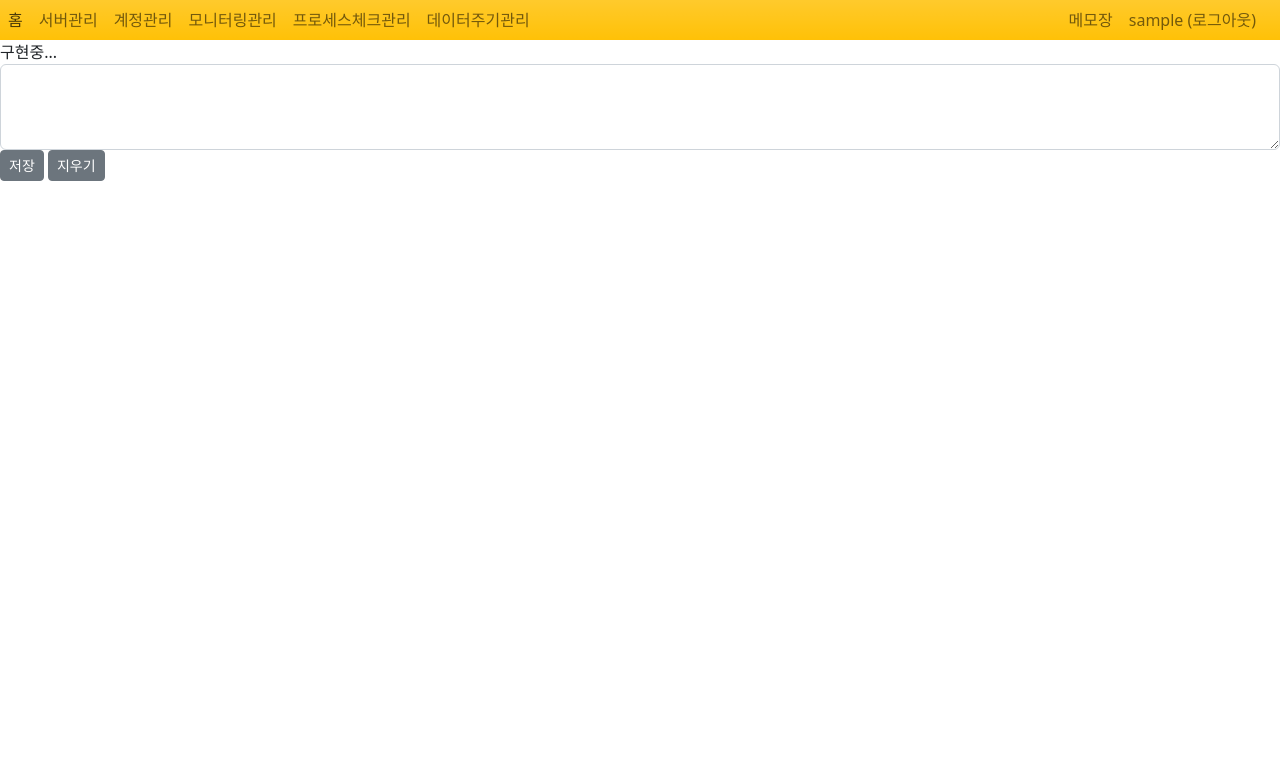
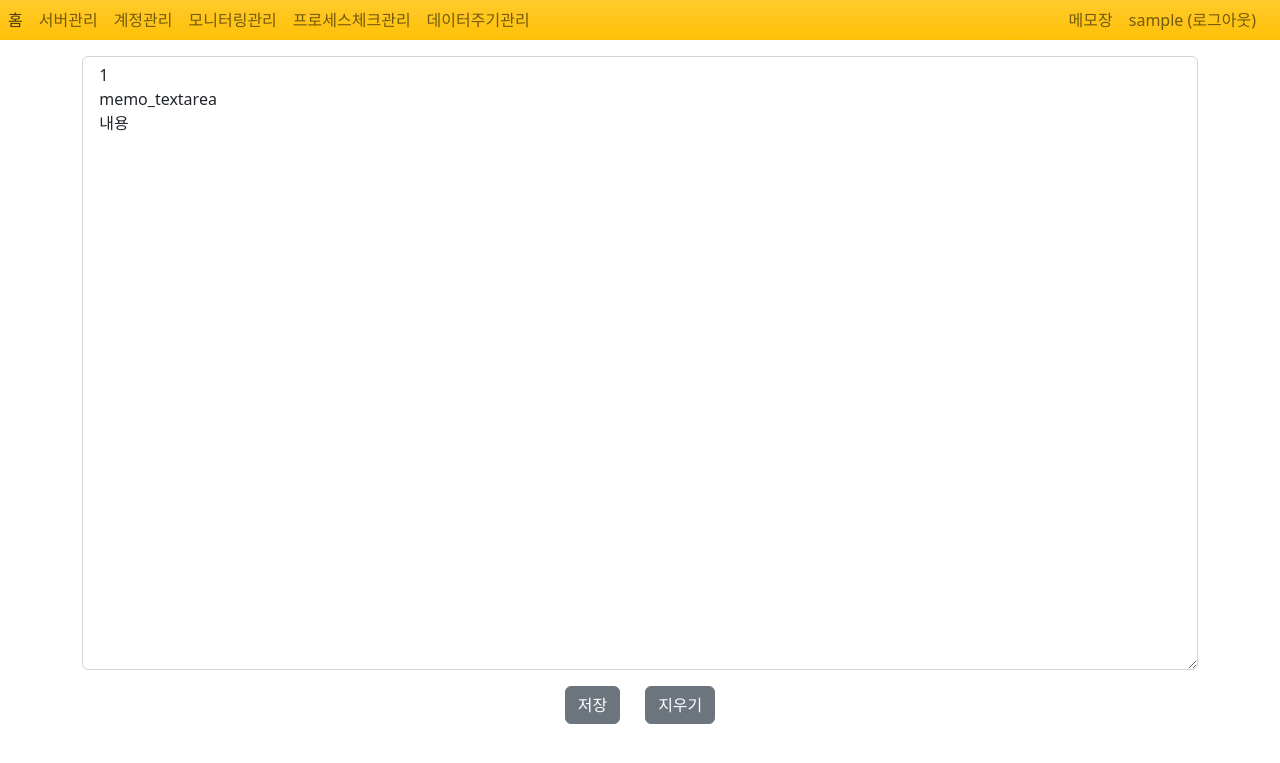
Before and after one commit to bylee5/portaldba, a Django app: page /memo/ in a window 1280 px wide. Shown: the top 763 px of the page. Run offline with Django 4.2, Linux system fonts and the light colour scheme; the visitor is signed in with stand-in values (Sample User, id 1); some libraries are stand-ins or nearby versions.

Commit message:
메모장 저장/지우기 구현

```diff
--- a/memo/templates/memo/memo.html
+++ b/memo/templates/memo/memo.html
@@ -1,27 +1,51 @@
 {% extends 'base.html' %}
 {% block content %}
-구현중...
-<form class="form-inline" onsubmit="return false;" name="insertForm">
-    <textarea class="form-control" id="memo_textarea" name="memo_textarea" rows="3"></textarea>
-    <button class="btn btn-secondary btn-sm" onclick="insertBox()" type="submit">저장</button>
-    <input class="btn btn-secondary btn-sm" type="button" value="지우기" onClick="insertBox_del()">
+<p></p>
+<form class="container text-center" onsubmit="return false;" name="insertForm">
+    {% csrf_token %}
+    <textarea class="form-control mb-3" id="memo_textarea" name="memo_textarea" rows="25"> {{ memo_id }} {{ memo_textarea }}</textarea>
+    <button class="btn btn-secondary" onclick="insertBox()" type="submit">저장</button>
+    <span>&nbsp;&nbsp;&nbsp;&nbsp;</span>
+    <input class="btn btn-secondary" type="button" value="지우기" onClick="insertBox_del()">
 </form>
 
 <!-- 메모 저장 ajax script -->
 <script>
+    var token = $('input[name="csrfmiddlewaretoken"]').prop('value');
+
     function insertBox() {
         insert_callMoreListAjax();
     }
 
     function insertBox_del() {
-        document.insertForm.reset();
+        var retVal = confirm("모두 지우시겠습니까?");
+        if (retVal == true ){
+            document.insertForm.reset();
+        }
     }
 
     function insert_callMoreListAjax() {
         var memo_textarea = $("#memo_textarea").val();
         console.log(memo_textarea);
+
+        $.ajax( {
+            type : 'POST',
+            url: "{% url 'memo:memo_insert' %}",
+            data: {
+                'memo_textarea': memo_textarea,
+                'csrfmiddlewaretoken': token,
+            },
+            success: addMoreMemoAjax,
+            dataType: 'html'
+        });
     }
 </script>
 
+<!-- common ajax script -->
+<script>
+    function addMoreMemoAjax(data, textStatus, jqXHR) {
+        // DO TO
+    }
+</script>
 
 {% endblock %}
--- a/memo/urls.py
+++ b/memo/urls.py
@@ -6,4 +6,5 @@ app_name = 'memo'
 urlpatterns = [
     # ex: /memo/
     path('', views.memo, name='memo'),
+    path('insert',views.memo_insert, name='memo_insert'),
 ]
--- a/memo/views.py
+++ b/memo/views.py
@@ -6,10 +6,50 @@ from django.utils import timezone
 
 from .models import Memo
 
-import math
+@login_required
+def memo(request):
+    memo_id = Memo.objects.all().filter(id=1)
+    context = {'memo_id': '1', 'memo_textarea': '\n memo_textarea \n 내용'}
+    return render(request, 'memo/memo.html', context)
 
 @login_required
-def memo(request):
-    memo_svr_list = Memo.objects.all()
-    context = {'memo_svr_list': memo_svr_list}
-    return render(request, 'memo/memo.html', context)
+def memo_insert(request, memo_id):
+    print(memo_id)
+    if request.method == 'POST':
+        memo_textarea = request.POST.get('memo_textarea')
+
+        # 수정 일시년월일 (또는 입력일시)
+        last_modify_dt = timezone.now().strftime("%Y-%m-%d %H:%M:%S")
+
+        # alert type 초기화
+        alert_type = "ERR_0"
+        alert_message = ""
+        print(memo_textarea)
+        # insert 쿼리
+        insert_sql = "select 1"
+        try:
+            cursor = connections['default'].cursor()
+            cursor.execute(insert_sql)
+            connection.commit()
+
+            # DO TO
+            # 성공 후 데일리 백업 체크, 히스토리 로깅
+            print("ㅡㅡㅡㅡㅡㅡㅡㅡㅡㅡㅡㅡㅡㅡㅡㅡㅡ")
+            print("로그히스토리용 insert_sql : " + insert_sql)
+            print("ㅡㅡㅡㅡㅡㅡㅡㅡㅡㅡㅡㅡㅡㅡㅡㅡㅡ")
+
+        except Exception as e:
+            connection.rollback()
+            alert_type = "ERR_3"
+            alert_message = e
+        finally:
+            cursor.close()
+
+        context = {
+            'memo_id': '1',
+            'alert_type': alert_type,
+            'alert_message': alert_message
+        }
+        return render(request, 'memo/memo.html', context)
+    else:
+        return render(request, 'memo/memo.html')
```
